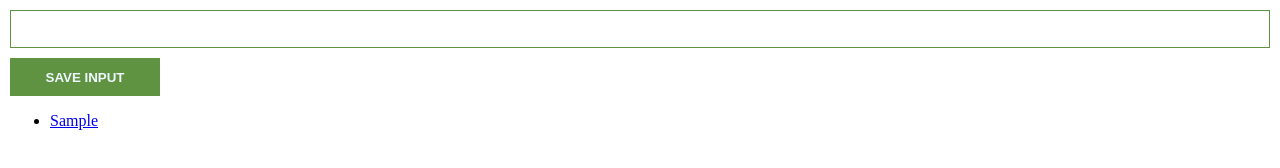
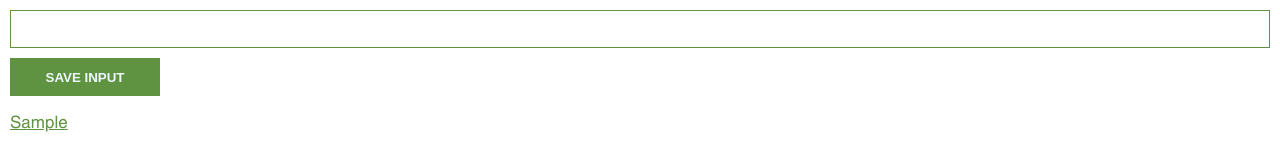
Before and after one commit to hiyori-iki/Chrome-extension, a plain HTML site: page index.html in a window 1280 px wide. Both pictures are taken after typing "Sample" into the empty fields and a click on the button "SAVE INPUT". Drawn offline with Linux system fonts and the light colour scheme.

Commit message:
added new font

```diff
--- a/index.css
+++ b/index.css
@@ -1,6 +1,10 @@
 body {
     margin: 0;
     padding: 10px;
+}
+@font-face {
+    font-family: 'swansea';
+    src: url(Swansea-q3pd.ttf);
 }
 #input-el{
     height: 38px;
@@ -17,4 +21,20 @@ body {
     height: 38px;
     width: 150px;
     cursor: pointer;
+    margin-bottom: 10px;
 }
+a{
+    color: #5f9341;
+}
+ul{
+    font-size: 17px;
+    font-family:swansea;
+    padding: 10px;
+    list-style-type: none;
+    margin: 0;
+    padding: 0;
+}
+li{
+
+    margin-top: 10px;
+}
--- a/index.js
+++ b/index.js
@@ -16,7 +16,7 @@ inputBtn.addEventListener('click',()=>{
 function renderleads()
 {
     const li = document.createElement("li")
-    li.innerHTML =`<a href= '${myLeads[i]}' > ${myLeads[i]} </a>`
+    li.innerHTML =`<a href= '${myLeads[i]}' > ${myLeads[i]}  </a>`
     ulEl.append(li)
     i++;
 }
```
Also changed, not shown: Swansea-q3pd.ttf (added).
